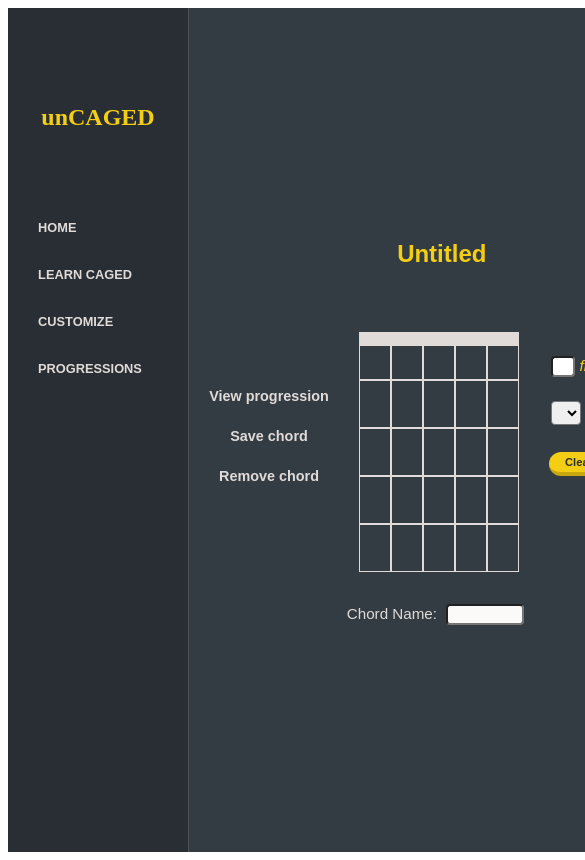
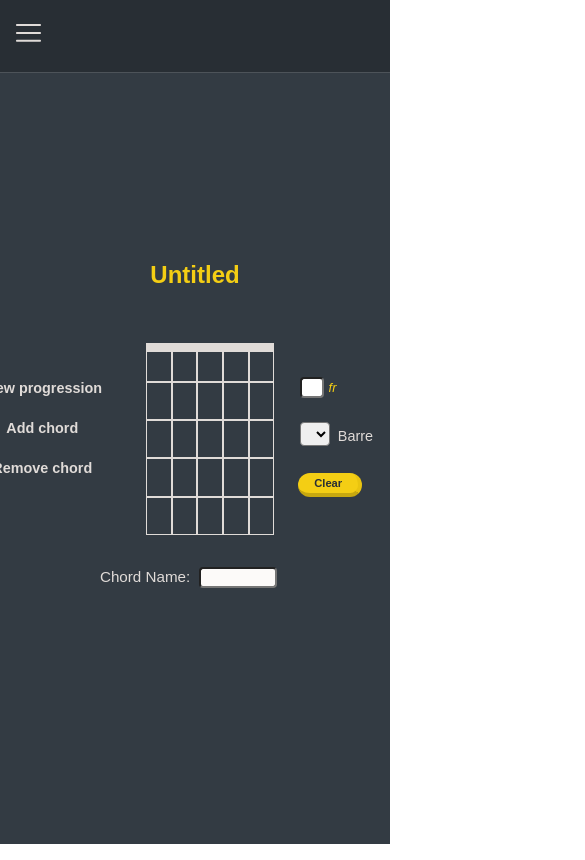
Before and after one commit to SamShubitz/CAGED-Guitar-App, a React (Vite) app: page /Customize in a window 390 px wide. Shown: the top 860 px of the page, 585 px wide, since content can reach past the window. Built offline with nearby package versions, Linux system fonts and the light colour scheme.

Commit message:
started adjusting styling for mobile

```diff
--- a/src/App.css
+++ b/src/App.css
@@ -1,6 +1,66 @@
+body, html {
+  margin: 0;
+  padding: 0;
+}
+
 .app {
   display: flex;
+  flex-direction: column;
   min-height: 100vh;
+  position: relative;
+  background-color: #333b43;
+}
+
+.side-nav {
+  background-color: #282e34;
+  width: 180px;
+  min-height: 100%;
+  position: absolute;
+  top: 0;
+  left: 0;
+  border-right: 1px solid #4d5359;
+  display: flex;
+  flex-direction: column;
+  align-items: center;
+  z-index: 1;
+}
+
+.header {
+  background-color: #282e34;
+  height: 4.5rem;
+  position: absolute;
+  width: 100%;
+  top: 0;
+  border-bottom: 1px solid #4d5359;
+  display: none;
+  z-index: 1;
+}
+
+.header-side-nav {
+  background-color: #282e34;
+  width: 180px;
+  min-height: 100%;
+  position: absolute;
+  top: 0;
+  left: 0;
+  border-right: 1px solid #4d5359;
+  display: none;
+  flex-direction: column;
+  align-items: center;
+  z-index: 1;
+}
+
+.content {
+  flex-grow: 1;
+  display: flex;
+  flex-direction: column;
+  background-color: #333b43;
+  margin-left: 180px;
+}
+
+.logo {
+  width: 5rem;
+  margin-top: 4rem;
 }
 
 h1, li {
@@ -30,33 +90,22 @@ a, .progressions {
   cursor: pointer;
 }
 
-.side-nav {
-  background-color: #282e34;
-  width: 180px;
-  flex-shrink: 0;
-  position: sticky;
-  left: 0px;
-  border-right: 1px solid #4d5359;
-  display: flex;
-  flex-direction: column;
-  align-items: center;
-}
-
 .nav-list {
   list-style: none;
-  margin: 0;
+  width: 8.4rem;
+  margin-left: 1rem;
+  margin-top: 0;
   padding: 0;
 }
 
 .nav-list > li {
   padding-block: 1rem;
-  padding-right: 1rem;
 }
 
 .nav-header {
-  margin-top: 6rem;
   text-align: center;
-  height: 5rem;
+  height: 3rem;
+  margin-top: 2rem;
 }
 
 .caged-diagram-interface {
@@ -89,13 +138,15 @@ a, .progressions {
 }
 
 .home-page-description {
-  width: 27rem;
+  max-width: 27rem;
   line-height: 2rem;
+  margin-inline: 1rem;
 }
 
 .name-display {
   color: #F4CE14;
   height: 1rem;
+  margin-right: 5rem;
 }
 
 .root-select-section {
@@ -105,15 +156,14 @@ a, .progressions {
 
 .button-section {
   display: flex;
-  align-items: center;
+  justify-content: center;
   flex-flow: wrap;
   margin-top: 2rem;
-  z-index: 2;
 }
 
 .button-section-header {
   margin-top: 2rem;
-  margin-bottom: -2rem;
+  margin-bottom: -1rem;
 }
 
 button {
@@ -142,14 +192,14 @@ button:hover {
 
 .chord-diagram {
   display: flex;
+  width: 12rem;
   margin-left: 2rem;
-  width: 12rem;
 }
 
 .barre-fret-indicator {
   color: #F4CE14;
   margin-top: 4.4rem;
-  margin-left: -1.6rem;
+  margin-left: -1.5rem;
   font-size: .97rem;
   font-style: italic;
 }
@@ -158,6 +208,11 @@ button:hover {
   width: 1rem;
   margin-right: .3rem;
   border-radius: 4px;
+}
+
+.caged-name-display {
+  color: #F4CE14;
+  height: 1rem;
 }
 
 .chord-list-header {
@@ -177,13 +232,28 @@ button:hover {
   padding: 0rem;
 }
 
+.chord-name-list > li {
+  font-family: "karla", sans-serif;
+  font-size: .85rem;
+}
+
 .custom-chord-diagram {
   display: flex;
-  margin-right: 4rem;
 }
 
-.custom-chord-diagram > .custom-fretboard {
-  padding-left: .6rem;
+.customize-chord-diagram {
+  display: flex;
+  margin-right: 3rem;
+}
+
+.view-name-display {
+  color: #F4CE14;
+  height: 1rem;
+  margin-right: 1.5rem;
+}
+
+.progression-name-display {
+  color: #F4CE14
 }
 
 .diagram-controls {
@@ -287,7 +357,8 @@ button:hover {
 .progressions-page > a > .view-mode-button {
   position: absolute;
   top: 2.5rem;
-  left: 12.2rem;
+  left: 11.9rem;
+  width: 10rem;
 }
 
 .progressions-page > .view-mode-button:nth-child(2) {
@@ -321,9 +392,16 @@ button:hover {
 .view-mode > ul {
   display: flex;
   flex-wrap: wrap;
-  justify-content: flex-start;
+  justify-content: center;
   align-items: center;
-  gap: 1rem;
+}
+
+.custom-progression {
+  display: flex;
+  flex-wrap: wrap;
+  justify-content: center;
+  align-items: center;
+  gap: 2rem;
 }
 
 .progression-title-input {
@@ -335,15 +413,12 @@ button:hover {
   font-size: 2.2rem;
   text-align: center;
   margin-top: 7rem;
-  margin-left: 2.2rem;
   margin-bottom: 1rem;
 }
 
 .progression-list {
-  position: absolute;
-  padding-right: .5rem;
-  top: 24rem;
-  left: -.5rem;
+  margin-left: -2.2rem;
+  margin-top: -1rem;
   animation: slideDown 0.2s ease-out;
 }
 
@@ -455,6 +530,124 @@ button:hover {
   transform: rotate(-45deg);
 }
 
+.hamburger-icon {
+  display: inline;
+  position: absolute;
+  top: 1.5rem;
+  left: 1rem;
+  z-index: 3;
+}
+
+.hamburger-icon:hover {
+  cursor: pointer;
+}
+
+@media screen and (max-width: 715px) {
+  .side-nav {
+    display: none;
+  }
+
+  .header-side-nav {
+    display: flex;
+  }
+
+  .header {
+    display: flex;
+  }
+
+  .content {
+    margin-left: 0;
+  }
+
+  .custom-chord-diagram {
+    display: flex;
+    flex-wrap: wrap;
+  }
+
+  .caged-name-display {
+    margin-left: 1rem;
+  }
+
+  .fret-board {
+    grid-template-columns: repeat(6, 1.6rem);
+    grid-template-rows: repeat(6, 2.4rem);
+    margin-left: 1.5rem;
+  }
+
+  .barre-fret-indicator {
+    color: #F4CE14;
+    margin-top: 3.7rem;
+    margin-left: -1rem;
+    font-size: .8rem;
+    font-style: italic;
+  }
+
+  .fret {
+    border: .9px solid #E0DBD8;
+  }
+
+  .fret:nth-child(n+6):nth-child(-n+12) {
+    border-top: 9px solid #E0DBD8;
+  }
+
+  .fret-board > span:nth-of-type(12) {
+    border-top: 8.5px solid #333b43;;
+  }
+
+  .fret-fret, .last-string-fret {
+    background-color: #E0DBD8;
+    border-radius: 12px;
+    height: .8rem;
+    width: .8rem;
+    position: relative;
+    right: 6.9px;
+  }
+
+  .open-fret {
+    background-color:#333b43;
+    border: 1px solid #E0DBD8;
+    margin-top: 1.2rem;
+    border-radius: 8px;
+    height: .6rem;
+    width: .6rem;
+    position: relative;
+    right: 5px;
+  }
+
+  .barred-fret {
+    background-color:#E0DBD8;
+    border-top-left-radius: 6px;
+    border-bottom-left-radius: 6px;
+    height: .6rem;
+    min-width: 2rem;
+    position: relative;
+    right: 2rem;
+  }
+
+  .muted-fret {
+    position: relative;
+    width: .8rem;
+  }
+
+  .muted-fret::before,
+  .muted-fret::after {
+    content: "";
+    position: absolute;
+    width: 100%;
+    height: 1px;
+    background-color: #E0DBD8;
+    top: 1.5rem;
+    right: .4rem;
+    transform-origin: center;
+  }
+
+  .name-display {
+    margin-right: 3rem;
+    font-size: .85rem;
+  }
+
+}
+
 @keyframes slideDown {
   from {
       transform: scaleY(0);
--- a/src/App.tsx
+++ b/src/App.tsx
@@ -1,4 +1,5 @@
 import "./App.css";
+import Header from "./Header";
 import SideNav from "./SideNav";
 import HomePage from "./Caged Section/HomePage";
 import CAGEDInterface from "./Caged Section/CAGEDInterface";
@@ -10,7 +11,9 @@ import { Route, Routes } from "react-router-dom";
 function App() {
   return (
     <div className="app">
+      <Header />
       <SideNav />
+      <div className="content">
         <Routes>
           <Route index element={<HomePage />} />
           <Route path="CAGED" element={<CAGEDInterface />} />
@@ -19,6 +22,7 @@ function App() {
           <Route path="Progressions/:userTitle" element={<Progression />} />
         </Routes>
       </div>
+    </div>
   );
 }
 
--- a/src/Caged Section/CAGEDInterface.tsx
+++ b/src/Caged Section/CAGEDInterface.tsx
@@ -99,7 +99,7 @@ const CAGEDInterface = () => {
           <p className="barre-fret-indicator">{`${finalChord.barreIndicator}fr`}</p>
         )}
       </div>
-      <p className="name-display">
+      <p className="caged-name-display">
         {finalChord.shape.length ? finalChord.barre : ""}
       </p>
     </div>
--- a/src/Custom Section/CustomInterface.tsx
+++ b/src/Custom Section/CustomInterface.tsx
@@ -86,7 +86,7 @@ const CustomInterface = () => {
           <h1 style={{ fontFamily: "karla, sans-serif", fontSize: "1.5rem" }}>
             {progressionTitle ? progressionTitle : "Untitled"}
           </h1>
-          <div className="custom-chord-diagram">
+          <div className="customize-chord-diagram">
             <div className="chord-list-container">
               {progression.length !== 0 && (
                 <p className="chord-list-header">Chord List</p>
@@ -103,7 +103,7 @@ const CustomInterface = () => {
               </button>
               <form id="save-form" className="save-form" onSubmit={handleSave}>
                 <button className="custom-button save" type="submit">
-                  Save chord
+                  Add chord
                 </button>
               </form>
               <button
--- /dev/null
+++ b/src/HamburgerIcon.tsx
@@ -0,0 +1,21 @@
+const HamburgerIcon = ({ onClick }) => {
+  return (
+    <svg
+      className="hamburger-icon"
+      width="25"
+      viewBox="0 0 35 25"
+      fill="none"
+      xmlns="http://www.w3.org/2000/svg"
+      onClick={onClick}
+    >
+      <path
+        fillRule="evenodd"
+        clipRule="evenodd"
+        d="M1.34615 0C0.6027 0 0 0.621833 0 1.38889C0 2.15594 0.6027 2.77778 1.34615 2.77778H33.6538C34.3972 2.77778 35 2.15594 35 1.38889C35 0.621833 34.3972 0 33.6538 0H1.34615ZM0 12.5C0 11.7329 0.6027 11.1111 1.34615 11.1111H33.6538C34.3972 11.1111 35 11.7329 35 12.5C35 13.2671 34.3972 13.8889 33.6538 13.8889H1.34615C0.6027 13.8889 0 13.2671 0 12.5ZM0 23.6111C0 22.8442 0.6027 22.2222 1.34615 22.2222H33.6538C34.3972 22.2222 35 22.8442 35 23.6111C35 24.3781 34.3972 25 33.6538 25H1.34615C0.6027 25 0 24.3781 0 23.6111Z"
+        fill="#E0DBD8"
+      />
+    </svg>
+  );
+};
+
+export default HamburgerIcon;
--- /dev/null
+++ b/src/Header.tsx
@@ -0,0 +1,30 @@
+import HamburgerIcon from "./HamburgerIcon";
+import SideNav from "./SideNav";
+import { useState, useEffect } from "react";
+import { useLocation } from "react-router-dom";
+
+const Header = () => {
+  const [menuIsOpen, setMenuIsOpen] = useState(false);
+  const location = useLocation();
+
+  const toggleMenu = () => {
+    setMenuIsOpen(!menuIsOpen);
+  };
+
+  useEffect(() => {
+    setMenuIsOpen(false);
+  }, [location]);
+
+  return (
+    <>
+      <nav className="header">
+        <HamburgerIcon onClick={toggleMenu} />
+      </nav>
+      {menuIsOpen && (
+        <SideNav className={"header-side-nav"} toggleMenu={toggleMenu} />
+      )}
+    </>
+  );
+};
+
+export default Header;
--- a/src/ProgressionsList.tsx
+++ b/src/ProgressionsList.tsx
@@ -78,9 +78,10 @@ const ProgressionsList = () => {
   }, []);
 
   const titleList = progressionTitles.map((title, index) => {
+    const safeTitle = encodeURIComponent(title);
     return (
       <li key={index}>
-        <Link to={`Progressions/${title}`}>{title}</Link>
+        <Link to={`Progressions/${safeTitle}`}>{title}</Link>
       </li>
     );
   });
--- a/src/SideNav.tsx
+++ b/src/SideNav.tsx
@@ -1,8 +1,10 @@
 import { Link, useLocation } from "react-router-dom";
 import { useState, useEffect } from "react";
 import ProgressionsList from "./ProgressionsList";
+import Logo from "./assets/Logo.jpeg";
+import HamburgerIcon from "./HamburgerIcon";
 
-const SideNav = () => {
+const SideNav = ({ className = "side-nav", toggleMenu = () => {} }) => {
   const [isOpen, setIsOpen] = useState(false);
   const location = useLocation();
   const toggleOpen = () => {
@@ -14,7 +16,11 @@ const SideNav = () => {
   }, [location]);
 
   return (
-    <nav className="side-nav">
+    <nav className={className}>
+      {className === "header-side-nav" && (
+        <HamburgerIcon onClick={toggleMenu} />
+      )}
+      <img className="logo" src={Logo} alt="logo" />
       <h1 className="nav-header">unCAGED</h1>
       <ul className="nav-list">
         <li>
--- a/src/ViewModeInterface.tsx
+++ b/src/ViewModeInterface.tsx
@@ -12,13 +12,13 @@ const ViewModeInterface = ({
   const [progressionList, setProgressionList] = useState([]);
   const userProgression = progression.map((chord, index) => (
     <li key={index}>
-      <div className="chord-diagram">
+      <div className="custom-chord-diagram">
         <Fretboard chord={chord} />
         {chord.barreIndicator && (
           <p className="barre-fret-indicator">{`${chord.barreIndicator}fr`}</p>
         )}
       </div>
-      <p className="name-display" style={{ textAlign: "center" }}>
+      <p className="view-name-display" style={{ textAlign: "center" }}>
         {chord.name}
       </p>
     </li>
@@ -72,7 +72,7 @@ const ViewModeInterface = ({
       ) : (
         <p>No chords added yet</p>
       )}
-      <ul>{userProgression}</ul>
+      <ul className="custom-progression">{userProgression}</ul>
     </div>
   );
 };
```
Also changed, not shown: src/Progression.tsx (+6 -13 lines), src/assets/Logo.jpeg (added). Lines whose indentation alone changed are shown as unchanged.
